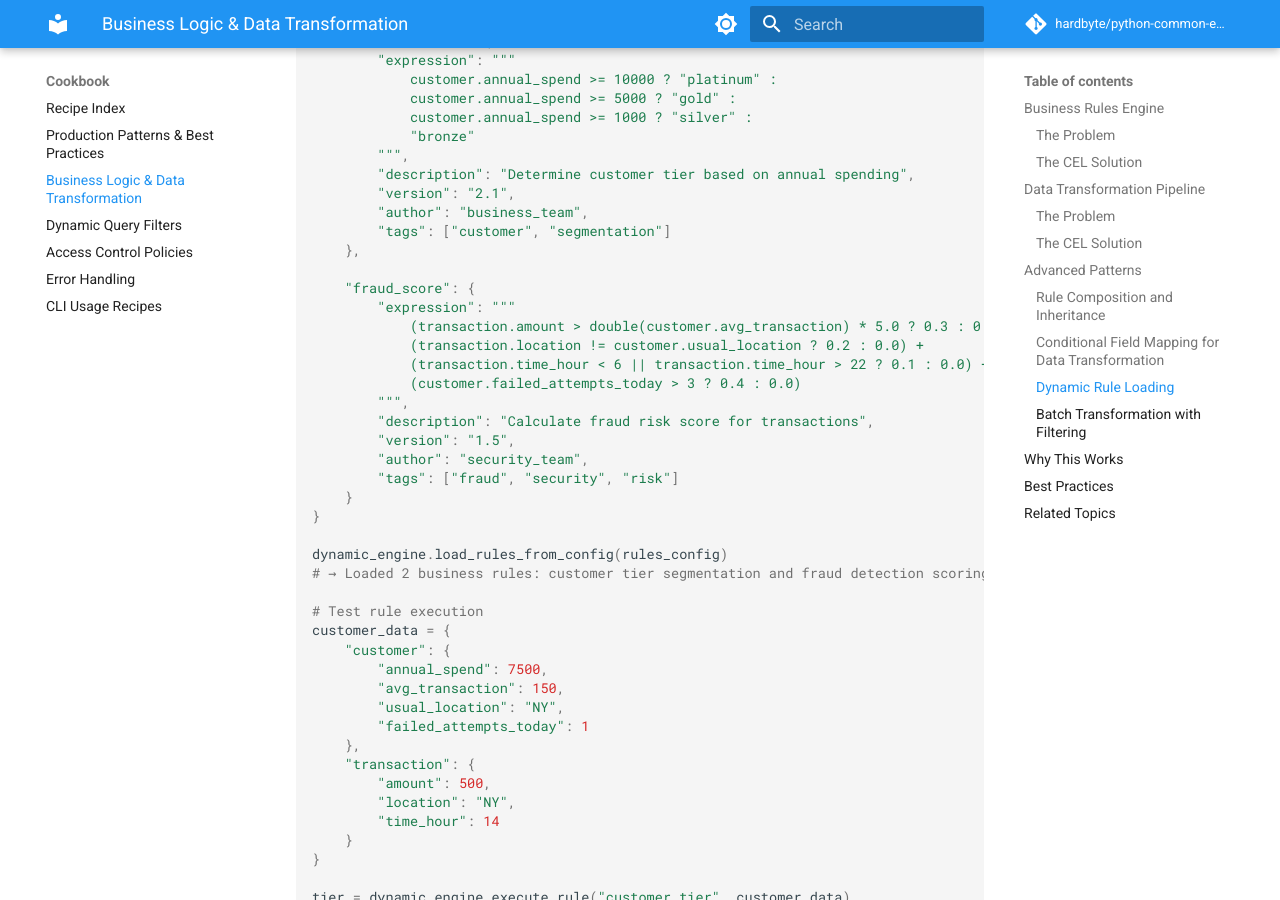
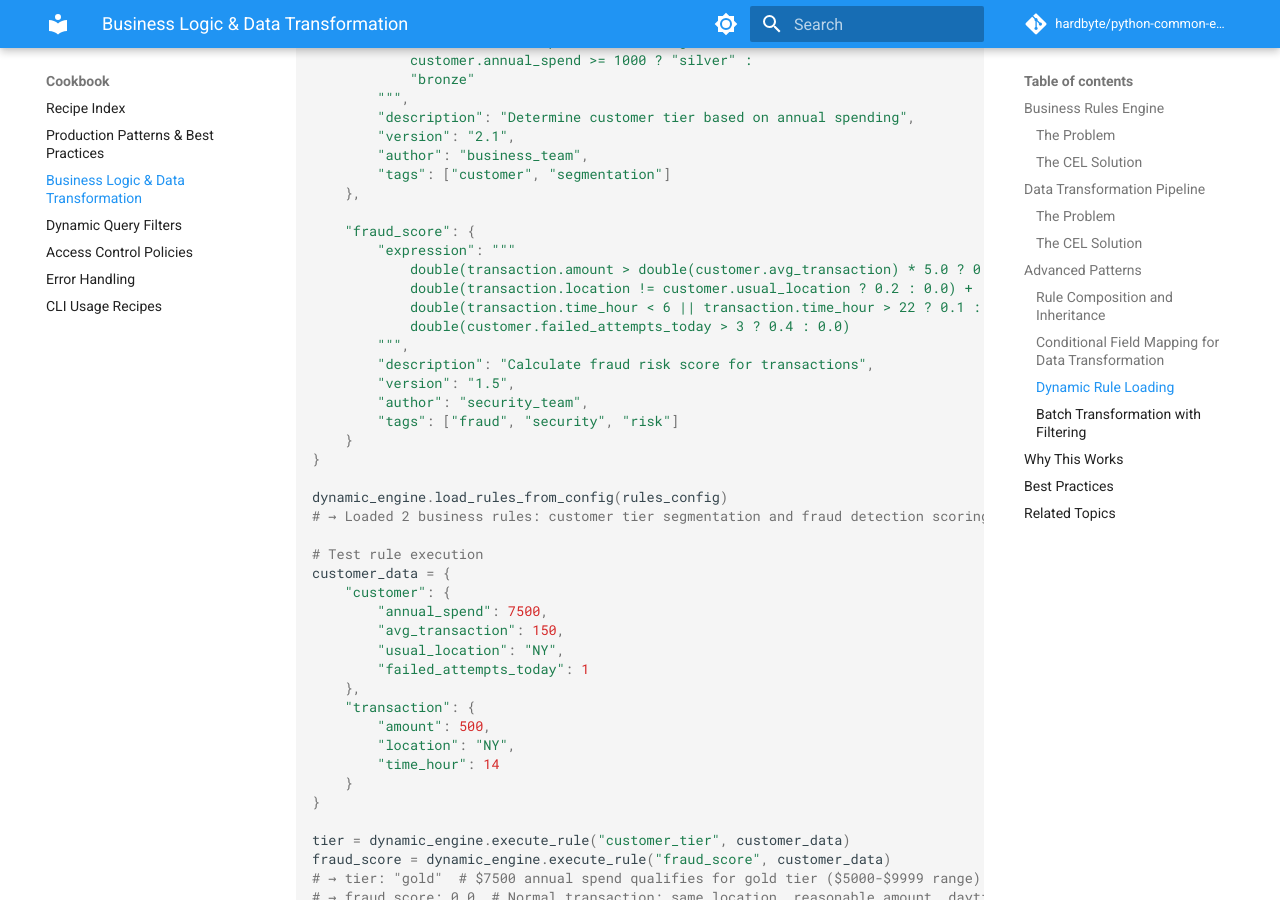
Before and after one commit to hardbyte/python-common-expression-language, an MkDocs documentation site: the page built from docs/how-to-guides/business-logic-data-transformation.md, in a window 1280 px wide and 900 px high, scrolled down 13744 px. Built offline with MkDocs 1.6.1 and Material for MkDocs 9.7.7, drawn with Linux system fonts in a browser that asks for light colours; comment, search, counter and statistics services are not loaded; some of the changed text lies outside the part shown.

Commit message:
Fix type-unsafe fraud_score calculation in business logic docs
- Wrap conditional expressions with double() to ensure proper type conversion
- Prevents Float(0.0) + String(NY) error from ternary operator evaluation
- Maintains calculation logic while ensuring type safety

🤖 Generated with [Claude Code](https://claude.ai/code)

Co-Authored-By: Claude <noreply@anthropic.com>

```diff
--- a/docs/how-to-guides/business-logic-data-transformation.md
+++ b/docs/how-to-guides/business-logic-data-transformation.md
@@ -73,7 +73,7 @@ class BusinessRulesEngine:
                 package.weight <= 1 ? 5.99 :
                 package.weight <= 5 ? 8.99 :
                 package.weight <= 20 ? 15.99 :
-                package.weight * 1.2
+                double(package.weight) * 1.2
             """,
 
             "shipping_distance_multiplier": """
@@ -707,10 +704,10 @@ rules_config = {
 
     "fraud_score": {
         "expression": """
-            (transaction.amount > double(customer.avg_transaction) * 5.0 ? 0.3 : 0.0) +
-            (transaction.location != customer.usual_location ? 0.2 : 0.0) +
-            (transaction.time_hour < 6 || transaction.time_hour > 22 ? 0.1 : 0.0) +
-            (customer.failed_attempts_today > 3 ? 0.4 : 0.0)
+            double(transaction.amount > double(customer.avg_transaction) * 5.0 ? 0.3 : 0.0) +
+            double(transaction.location != customer.usual_location ? 0.2 : 0.0) +
+            double(transaction.time_hour < 6 || transaction.time_hour > 22 ? 0.1 : 0.0) +
+            double(customer.failed_attempts_today > 3 ? 0.4 : 0.0)
         """,
         "description": "Calculate fraud risk score for transactions",
         "version": "1.5",
```
Also changed, not shown: other parts of docs/how-to-guides/business-logic-data-transformation.md (+3 -6 lines).
